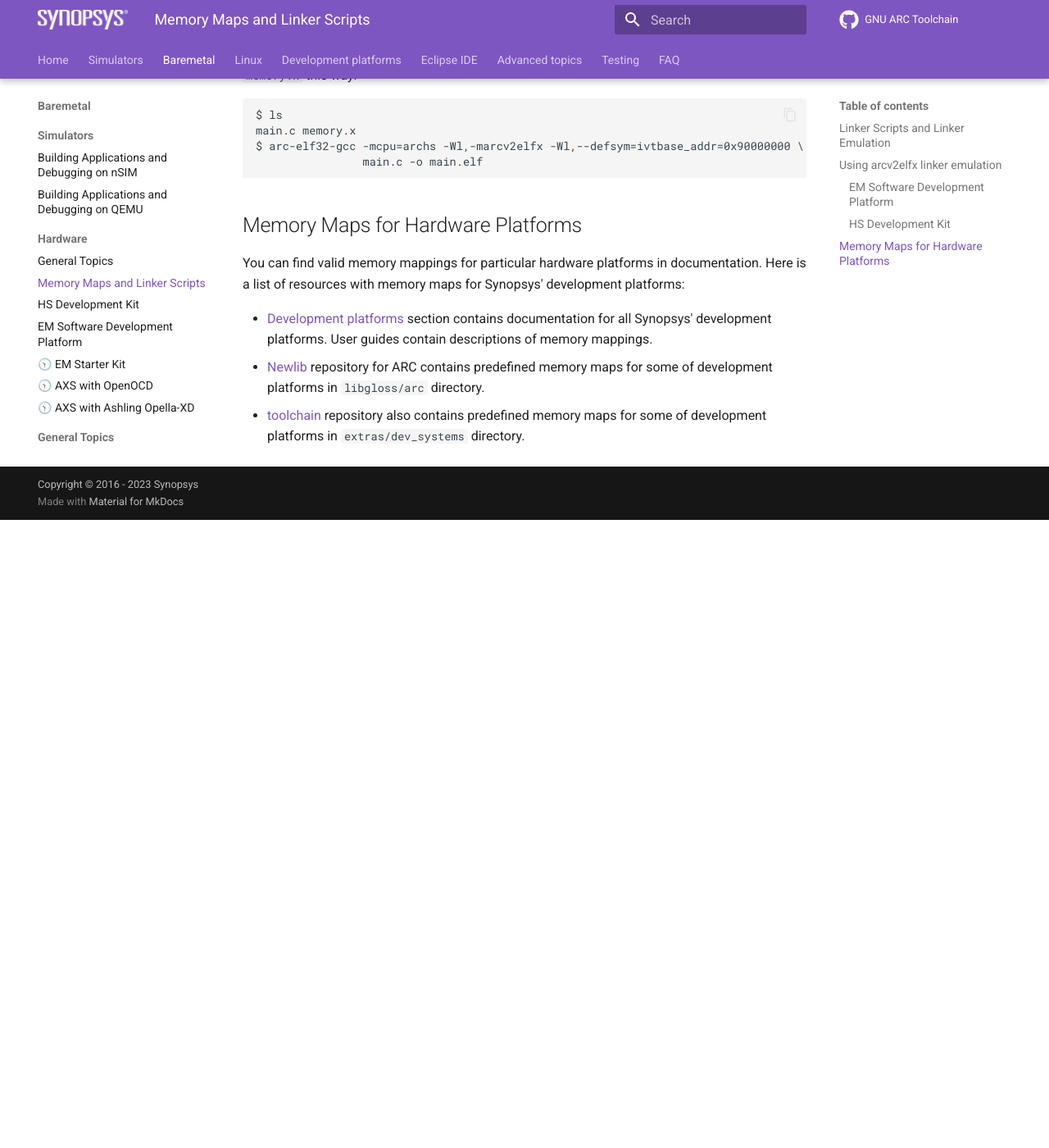
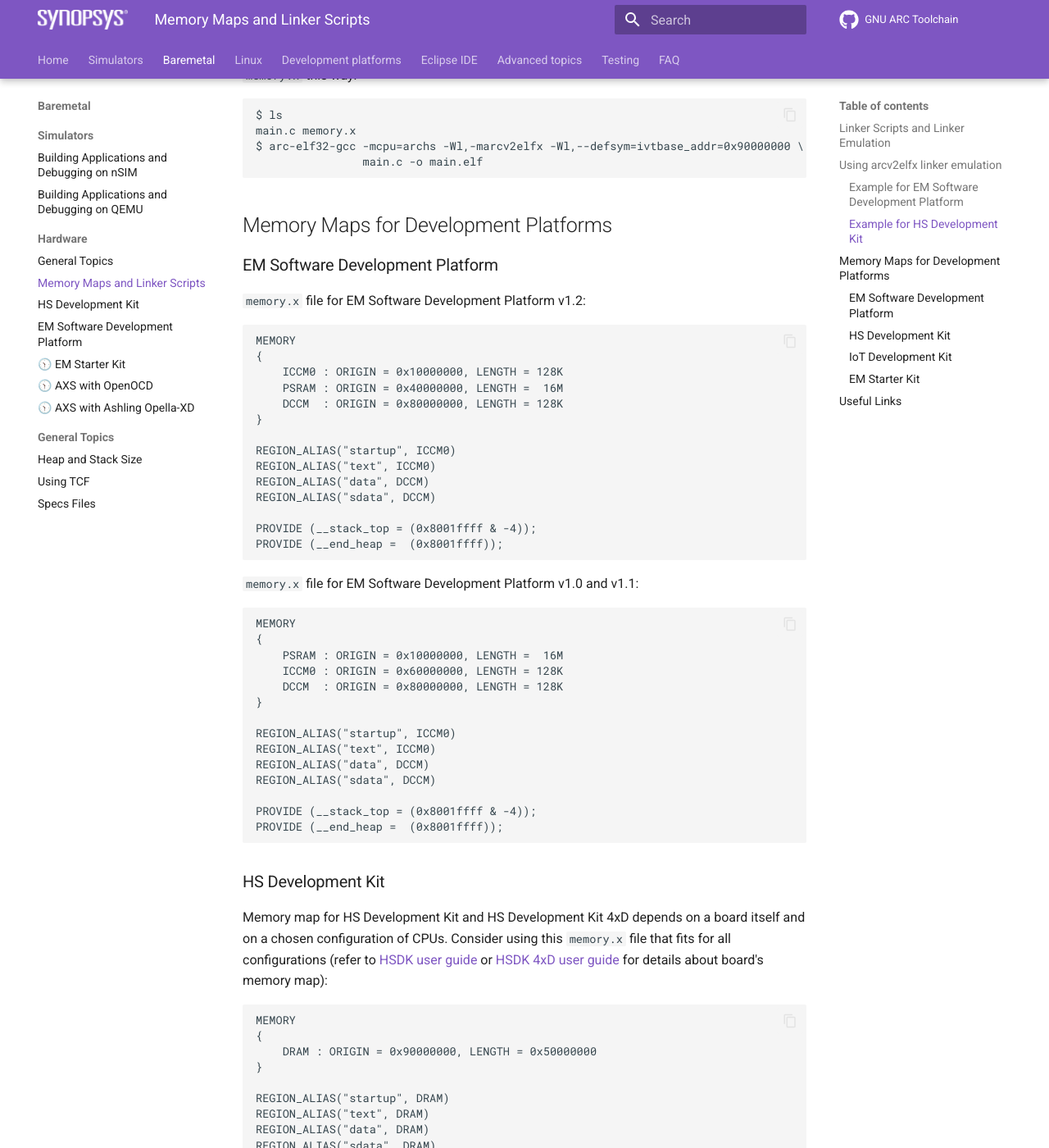
Before and after one commit to foss-for-synopsys-dwc-arc-processors/documentation, an MkDocs documentation site: the page built from docs/baremetal/hardware/memory.md, in a window 1280 px wide and 1400 px high, scrolled down 3631 px. Shown: the whole window at 82% size. Built offline with MkDocs 1.6.1 and Material for MkDocs 9.7.7, drawn with Linux system fonts in a browser that asks for light colours; comment, search, counter and statistics services are not loaded; before the commit the page ends 4265 px from its top, so only the background shows below that; some of the changed text lies outside the part shown.

Commit message:
Add memory maps for development boards

````diff
--- a/docs/baremetal/hardware/memory.md
+++ b/docs/baremetal/hardware/memory.md
@@ -91,7 +91,7 @@
 a custom memory map. It is searched in the current working directory and in directories listed via
 `-L` option.
 
-### EM Software Development Platform
+### Example for EM Software Development Platform
 
 Here is an example of `memory.x` for EM Software Development Platform:
 
@@ -143,7 +143,7 @@
                 main.c -o main.elf
 ```
 
-### HS Development Kit
+### Example for HS Development Kit
 
 Here is an example of `memory.x` for HS Development Kit:
 
@@ -169,7 +169,201 @@
                 main.c -o main.elf
 ```
 
-## Memory Maps for Hardware Platforms
+## Memory Maps for Development Platforms
+
+### EM Software Development Platform
+
+`memory.x` file for EM Software Development Platform v1.2:
+
+```text
+MEMORY
+{
+    ICCM0 : ORIGIN = 0x10000000, LENGTH = 128K
+    PSRAM : ORIGIN = 0x40000000, LENGTH =  16M
+    DCCM  : ORIGIN = 0x80000000, LENGTH = 128K
+}
+
+REGION_ALIAS("startup", ICCM0)
+REGION_ALIAS("text", ICCM0)
+REGION_ALIAS("data", DCCM)
+REGION_ALIAS("sdata", DCCM)
+
+PROVIDE (__stack_top = (0x8001ffff & -4));
+PROVIDE (__end_heap =  (0x8001ffff));
+```
+
+`memory.x` file for EM Software Development Platform v1.0 and v1.1:
+
+```text
+MEMORY
+{
+    PSRAM : ORIGIN = 0x10000000, LENGTH =  16M
+    ICCM0 : ORIGIN = 0x60000000, LENGTH = 128K
+    DCCM  : ORIGIN = 0x80000000, LENGTH = 128K
+}
+
+REGION_ALIAS("startup", ICCM0)
+REGION_ALIAS("text", ICCM0)
+REGION_ALIAS("data", DCCM)
+REGION_ALIAS("sdata", DCCM)
+
+PROVIDE (__stack_top = (0x8001ffff & -4));
+PROVIDE (__end_heap =  (0x8001ffff));
+```
+
+### HS Development Kit
+
+Memory map for HS Development Kit and HS Development Kit 4xD depends on a board
+itself and on a chosen configuration of CPUs. Consider using this `memory.x` file
+that fits for all configurations (refer to [HSDK user guide](../../platforms/board-hsdk.md)
+or [HSDK 4xD user guide](../../platforms/board-hsdk-4xd.md) for details about board's memory map):
+
+```text
+MEMORY
+{
+    DRAM : ORIGIN = 0x90000000, LENGTH = 0x50000000
+}
+
+REGION_ALIAS("startup", DRAM)
+REGION_ALIAS("text", DRAM)
+REGION_ALIAS("data", DRAM)
+REGION_ALIAS("sdata", DRAM)
+```
+
+### IoT Development Kit
+
+`memory.x` file for IoT Development Kit:
+
+```text
+MEMORY
+{
+    ICCM : ORIGIN = 0x20000000, LENGTH = 256K
+    DCCM : ORIGIN = 0x80000000, LENGTH = 128K
+}
+
+REGION_ALIAS("startup", ICCM)
+REGION_ALIAS("text", ICCM)
+REGION_ALIAS("data", DCCM)
+REGION_ALIAS("sdata", DCCM)
+
+PROVIDE (__stack_top = (0x8001ffff & -4));
+PROVIDE (__end_heap =  (0x8001ffff));
+```
+
+### EM Starter Kit
+
+`memory.x` file for EM Starter Kit v2.2 and v2.3 with EM11D core:
+
+```text
+MEMORY
+{
+    ICCM : ORIGIN = 0x00000000, LENGTH =  64K
+    DRAM : ORIGIN = 0x10000000, LENGTH = 128M
+    DCCM : ORIGIN = 0x80000000, LENGTH =  64K
+}
+
+REGION_ALIAS("startup", ICCM)
+REGION_ALIAS("text", ICCM)
+REGION_ALIAS("data", DRAM)
+REGION_ALIAS("sdata", DRAM)
+
+PROVIDE (__stack_top = (0x17FFFFFF & -4));
+PROVIDE (__end_heap = (0x17FFFFFF));
+```
+
+`memory.x` file for EM Starter Kit v2.2 and v2.3 with EM7D and EM9D cores:
+
+```text
+MEMORY
+{
+    ICCM : ORIGIN = 0x00000000, LENGTH = 256K
+    DRAM : ORIGIN = 0x10000000, LENGTH = 128M
+    DCCM : ORIGIN = 0x80000000, LENGTH = 128K
+}
+
+REGION_ALIAS("startup", ICCM)
+REGION_ALIAS("text", ICCM)
+REGION_ALIAS("data", DRAM)
+REGION_ALIAS("sdata", DRAM)
+
+PROVIDE (__stack_top = (0x17FFFFFF & -4));
+PROVIDE (__end_heap = (0x17FFFFFF));
+```
+
+`memory.x` file for EM Starter Kit v2.1 with EM7D core:
+
+```text
+MEMORY
+{
+    ICCM : ORIGIN = 0x00000000, LENGTH =  32K
+    DRAM : ORIGIN = 0x10000000, LENGTH = 128M
+    DCCM : ORIGIN = 0x80000000, LENGTH =  32K
+}
+
+REGION_ALIAS("startup", ICCM)
+REGION_ALIAS("text", ICCM)
+REGION_ALIAS("data", DRAM)
+REGION_ALIAS("sdata", DRAM)
+
+PROVIDE (__stack_top = (0x17FFFFFF & -4));
+PROVIDE (__end_heap = (0x17FFFFFF));
+```
+
+`memory.x` file for EM Starter Kit v2.1 with EM5D core:
+
+```text
+MEMORY
+{
+    ICCM : ORIGIN = 0x00000000, LENGTH = 128K
+    DCCM : ORIGIN = 0x80000000, LENGTH = 256K
+}
+
+REGION_ALIAS("startup", ICCM)
+REGION_ALIAS("text", ICCM)
+REGION_ALIAS("data", DCCM)
+REGION_ALIAS("sdata", DCCM)
+
+PROVIDE (__stack_top = (0x8003FFFF & -4));
+PROVIDE (__end_heap = (0x8003FFFF));
+```
+
+`memory.x` file for EM Starter Kit v1 with EM6GP core:
+
+```text
+MEMORY
+{
+    ICCM : ORIGIN = 0x00000000, LENGTH =  32K
+    DRAM : ORIGIN = 0x10000000, LENGTH = 128M
+}
+
+REGION_ALIAS("startup", ICCM)
+REGION_ALIAS("text", ICCM)
+REGION_ALIAS("data", DRAM)
+REGION_ALIAS("sdata", DRAM)
+
+PROVIDE (__stack_top = (0x17FFFFFF & -4));
+PROVIDE (__end_heap = (0x17FFFFFF));
+```
+
+`memory.x` file for EM Starter Kit v1 with EM4 core:
+
+```text
+MEMORY
+{
+    ICCM : ORIGIN = 0x00000000, LENGTH = 128K
+    DCCM : ORIGIN = 0x80000000, LENGTH =  64K
+}
+
+REGION_ALIAS("startup", ICCM)
+REGION_ALIAS("text", ICCM)
+REGION_ALIAS("data", DCCM)
+REGION_ALIAS("sdata", DCCM)
+
+PROVIDE (__stack_top = (0x8000FFFF & -4));
+PROVIDE (__end_heap = (0x8000FFFF));
+```
+
+## Useful Links
 
 You can find valid memory mappings for particular hardware platforms in documentation.
 Here is a list of resources with memory maps for Synopsys' development platforms:
````
